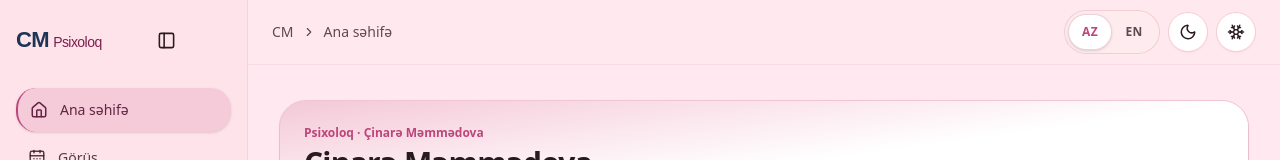
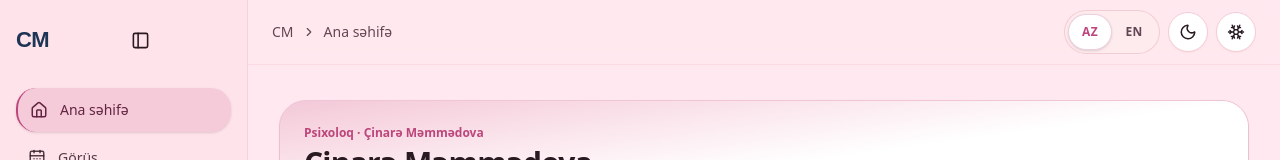
Before and after one commit to fuadismayill/cmsite, a Next.js app: page / in a window 1280 px wide. Shown: the top 160 px of the page. Built offline with nearby package versions, Linux system fonts and the light colour scheme.

Commit message:
Keep only CM in the portal wordmark

```diff
--- a/components/portal-shell.tsx
+++ b/components/portal-shell.tsx
@@ -52,9 +52,6 @@ function Brand() {
       style={{ fontFamily: "Montserrat Variable, sans-serif" }}
     >
       <b className="font-extrabold text-[#1f3556] dark:text-[#fbe4ea]">CM</b>
-      <span className="ml-1 text-sm font-light text-[#7a1f4b] dark:text-[#6fe0e0]">
-        Psixoloq
-      </span>
       <NewYearHat />
     </Link>
   );
```
